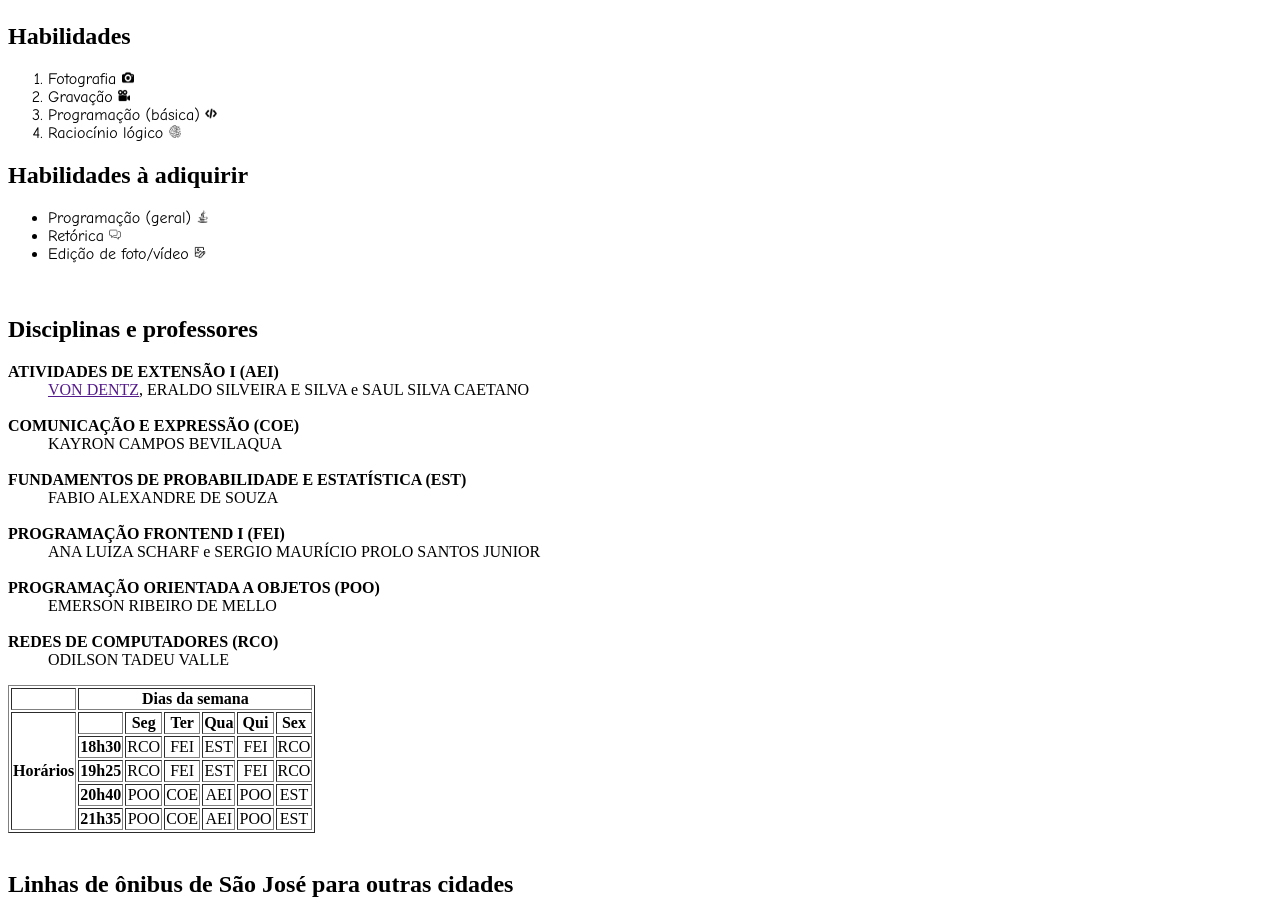
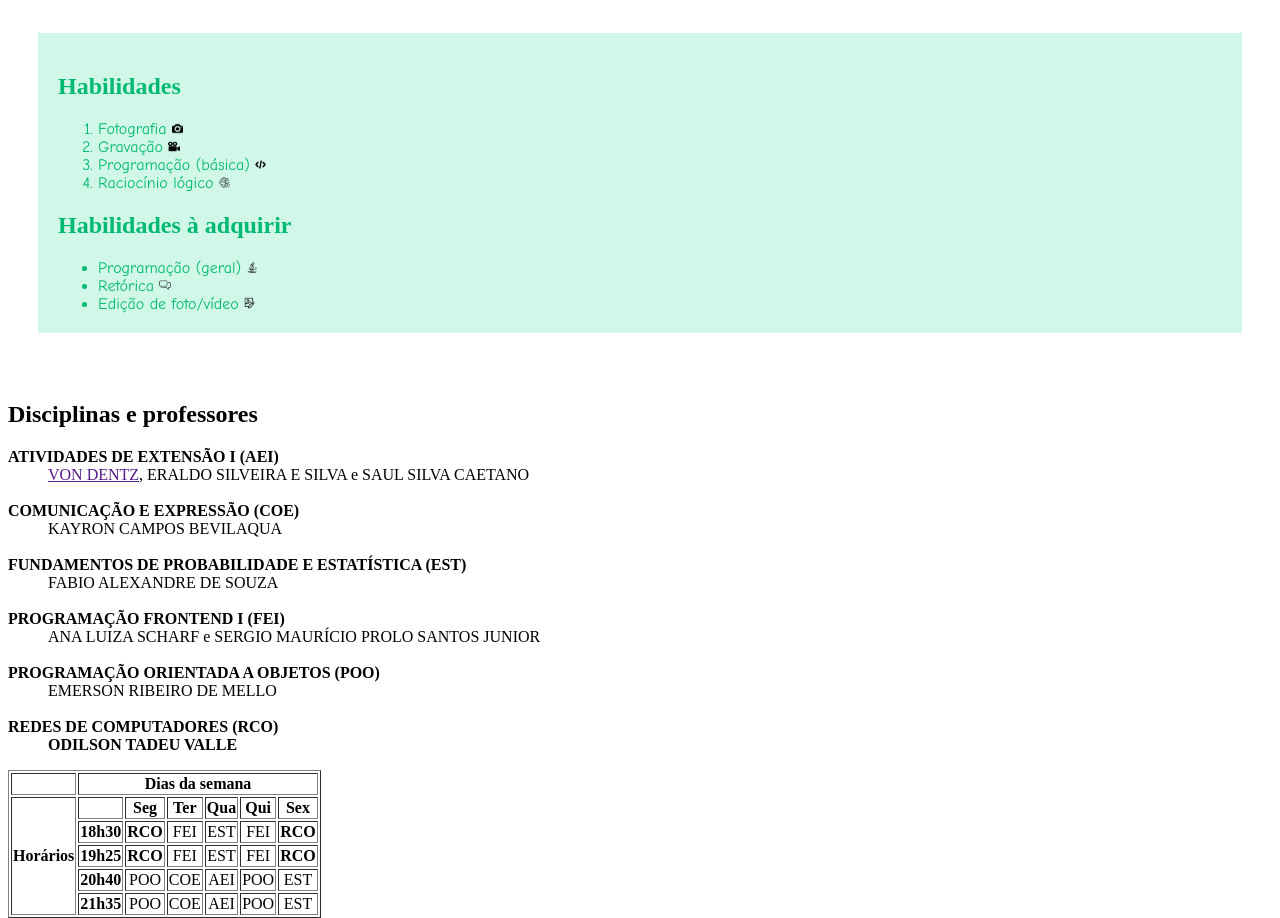
Before and after one commit to sergio-prolo-class/exercicio-continuo-cleitonbbatista, a plain HTML site: page index.html in a window 1280 px wide. Shown: the part 460-1378 px from the top of the page. Drawn offline with Linux system fonts and the light colour scheme.

Commit message:
Exercício aula 07

```diff
--- a/index.html
+++ b/index.html
@@ -19,13 +19,15 @@
     </article><br>
 
     <section>
+        <div class="caixa-habilidades">
             <h2>Habilidades</h2>
             <ol>
                 <li>Fotografia <a href="https://www.alura.com.br/"><img src="./img/icon/photocam.png"
                             alt="Ícone de câmera fotográfica" height="1%" width="1%"></a></li>
                 <li>Gravação <a
                         href="https://www.loja.canon.com.br/pt/canonbr/curso-online-de-video-da-canon?srsltid=AfmBOorwXh5BKUrNP9sX7T6OWDn0M96pERYkg0IBAcXtAl9Pt0ZYt740"><img
-                        src="./img/icon/videocam.png" alt="Ícone de câmera de vídeo" height="1%" width="1%"></a></li>
+                            src="./img/icon/videocam.png" alt="Ícone de câmera de vídeo" height="1%" width="1%"></a>
+                </li>
                 <li>Programação (básica) <a href="https://www.alura.com.br/"><img src="./img/icon/prog.png"
                             alt="Ícone de código HTML" height="1%" width="1%"></a></li>
                 <li>Raciocínio lógico <a
@@ -33,7 +35,7 @@
                             src="./img/icon/brain.png" alt="Ícone de cérebro" height="1%" width="1%"></a></li>
             </ol>
 
-        <h2>Habilidades à adiquirir</h2>
+            <h2>Habilidades à adquirir</h2>
             <ul>
                 <li>Programação (geral) <a href="https://www.alura.com.br/"><img src="./img/icon/java.png"
                             alt="Ícone de código Java" height="1%" width="1%"></a></li>
@@ -42,8 +44,11 @@
                             src="./img/icon/speach.png" alt="Ícone de conversação" height="1%" width="1%"></a></li>
                 <li>Edição de foto/vídeo <a href="https://www.alura.com.br/"><img src="./img/icon/photoedit.png"
                             alt="Ícone de edição de foto" height="1%" width="1%"></a></li>
-        </ul><br>
+            </ul>
+        </div>
+        <br>
 
+        <div id="disciplinas">
             <h2>Disciplinas e professores</h2>
             <dl>
                 <dt><b>ATIVIDADES DE EXTENSÃO I (AEI)</b></dt>
@@ -57,7 +62,7 @@
                 <dt><b>PROGRAMAÇÃO ORIENTADA A OBJETOS (POO)</b></dt>
                 <dd>EMERSON RIBEIRO DE MELLO</dd><br>
                 <dt><b>REDES DE COMPUTADORES (RCO)</b></dt>
-            <dd>ODILSON TADEU VALLE</dd>
+                <dd class="destaque">ODILSON TADEU VALLE</dd>
             </dl>
     </section>
 
@@ -77,19 +82,19 @@
         </tr>
         <tr>
             <th>18h30</th>
-            <td>RCO</td>
+            <td class="destaque">RCO</td>
             <td>FEI</td>
             <td>EST</td>
             <td>FEI</td>
-            <td>RCO</td>
+            <td class="destaque">RCO</td>
         </tr>
         <tr>
             <th>19h25</th>
-            <td>RCO</td>
+            <td class="destaque">RCO</td>
             <td>FEI</td>
             <td>EST</td>
             <td>FEI</td>
-            <td>RCO</td>
+            <td class="destaque">RCO</td>
         </tr>
         <tr>
             <th>20h40</th>
@@ -107,9 +112,11 @@
             <td>POO</td>
             <td>EST</td>
         </tr>
-    </table><br>
+    </table>
+    </div>
+    <br>
 
-
+    <div class="secao-onibus">
         <h2>Linhas de ônibus de São José para outras cidades</h2>
         <table border="1">
             <tr>
@@ -172,6 +179,7 @@
                 <td>Semileito</td>
             </tr>
         </table>
+    </div>
 
     <audio src="./audio/minecraftthemesong.mp3" autoplay loop></audio>
 
--- a/style.css
+++ b/style.css
@@ -1,9 +1,19 @@
-/* Modo escuro, mas os ícones são escuros :(
+/* Modo escuro, mas os ícones são escuros :( */
 body {
     background-color: Canvas;
     color: CanvasText;
     color-scheme: light dark;
-}*/
+}
+
+html {
+    box-sizing: border-box;
+}
+
+*,
+*:before,
+*:after {
+    box-sizing: inherit;
+}
 
 h1 {
     text-align: center;
@@ -33,3 +43,33 @@ li {
     margin-left: auto;
     margin-right: auto;
 }
+
+.caixa-habilidades {
+    background-color: rgb(208, 247, 232);
+    border-width: 2px solid #a4baff;
+    padding: 20.1px;
+    margin: 30px;
+    height: 300px;
+    overflow: auto;
+    color: #00b972;
+}
+
+.secao-onibus {
+    background-color: lightseagreen;
+
+    td {
+        background-color: #9f4ab0;
+    }
+
+    td:hover {
+        border: 5px #00e5e5 outset;
+    }
+}
+
+#disciplinas>dd {
+    color: rgb(255, 253, 220);
+}
+
+.destaque {
+    font-weight: bold;
+}
```
Lines whose indentation alone changed are shown as unchanged.
